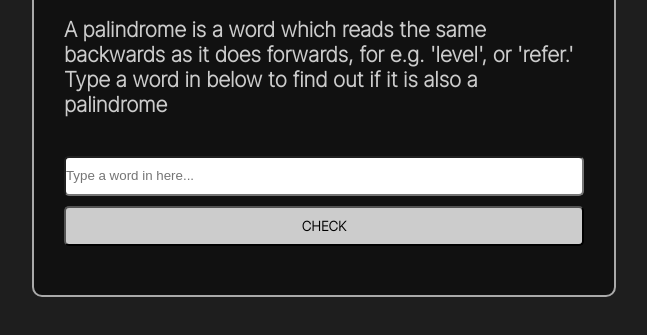
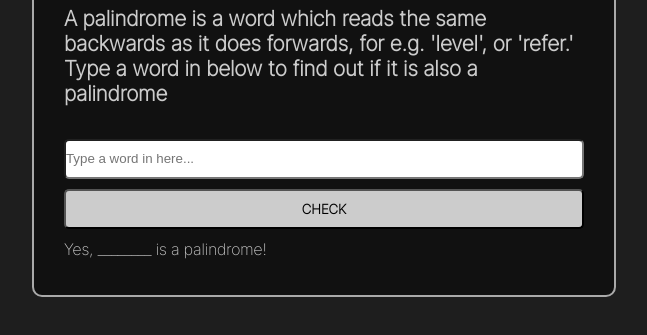
Before and after one commit to asbhogal/Palindrome-Checker, a plain HTML site: page index.html in a window 1280 px wide. Shown: the part 303-638 px from the top of the page, without its empty margins (316-963 px from the left). Drawn offline with Linux system fonts and the light colour scheme.

Commit message:
added script notes

```diff
--- a/index.html
+++ b/index.html
@@ -17,6 +17,7 @@
         <section id="palindrome-section">
             <input type="text" name="palindrome-user-input" id="palindrome-user-input" placeholder="Type a word in here...">
             <button id="palindrome-check">Check</button>
+            <p id="output-of-check">Yes, <span id="input">________</span> is a palindrome!</p>
         </section>
     </div>
 </body>
```
Also changed, not shown: script.js (+13 -0 lines).
